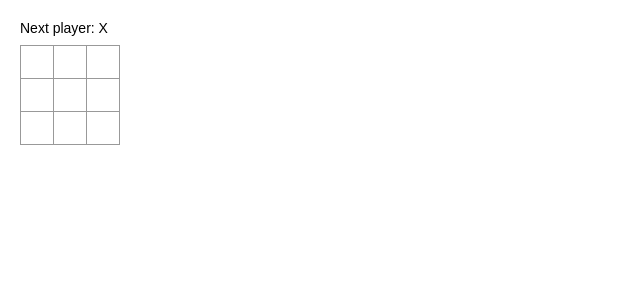
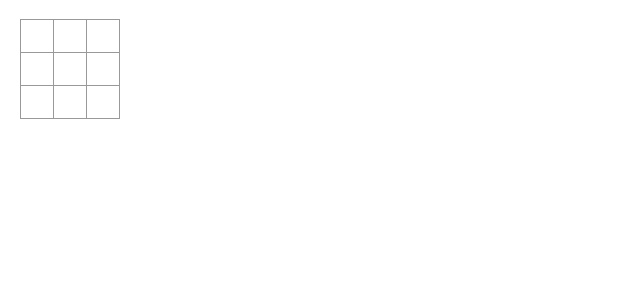
Before and after one commit to ya-poo/react-tutorial, a React (Create React App) app: page / in a window 1280 px wide. Shown: the top 300 px of the page, without its empty margins (0-640 px from the left). Built offline with nearby package versions, Linux system fonts and the light colour scheme.

Commit message:
refactor(index): rewrite with typescript

```diff
--- a/src/index.tsx
+++ b/src/index.tsx
@@ -1,64 +1,106 @@
-import React from 'react';
+import React, { useState } from 'react';
 import ReactDOM from 'react-dom';
 import './index.css';
+import { Repeat } from "typescript-tuple";
 
-class Square extends React.Component {
-  render() {
-    return (
-      <button className="square">
-        {/* TODO */}
-      </button>
-    );
-  }
+type SquareState = 'O' | 'X' | null
+
+type SquareProps = {
+  value: SquareState
+  onClick: () => void
 }
 
-class Board extends React.Component {
-  renderSquare(i: number) {
-    return <Square/>;
+const Square = (props: SquareProps) => (
+  <button className="square" onClick={props.onClick}>{props.value}</button>
+)
+
+type BoardState = Repeat<SquareState, 9>
+
+type BoardProps = {
+  squares: BoardState
+  onClick: (i: number) => void
 }
 
-  render() {
-    const status = 'Next player: X';
+const Board = (props: BoardProps) => {
+  const renderSquare = (i: number) => {
+    return <Square value={props.squares[i]} onClick={() => props.onClick(i)}/>;
+  }
 
   return (
     <div>
-        <div className="status">{status}</div>
       <div className="board-row">
-          {this.renderSquare(0)}
-          {this.renderSquare(1)}
-          {this.renderSquare(2)}
+        {renderSquare(0)}
+        {renderSquare(1)}
+        {renderSquare(2)}
       </div>
       <div className="board-row">
-          {this.renderSquare(3)}
-          {this.renderSquare(4)}
-          {this.renderSquare(5)}
+        {renderSquare(3)}
+        {renderSquare(4)}
+        {renderSquare(5)}
       </div>
       <div className="board-row">
-          {this.renderSquare(6)}
-          {this.renderSquare(7)}
-          {this.renderSquare(8)}
+        {renderSquare(6)}
+        {renderSquare(7)}
+        {renderSquare(8)}
       </div>
     </div>
-    );
-  }
+  )
 }
 
-class Game extends React.Component {
-  render() {
+type Step = {
+  squares: BoardState
+  xIsNext: boolean
+}
+
+type GameState = {
+  readonly history: Step[]
+  readonly stepNumber: number
+}
+
+const Game = () => {
+  const [state, setState] = useState<GameState>({
+    history: [
+      {
+        squares: [null, null, null, null, null, null, null, null, null],
+        xIsNext: true,
+      },
+    ],
+    stepNumber: 0,
+  })
+
+  const current = state.history[state.stepNumber]
+
+  const handleClick = (i: number) => {
+    const squares = current.squares.slice() as BoardState
+    squares[i] = current.xIsNext ? 'X' : 'O'
+
+    const next: Step = {
+      squares: squares,
+      xIsNext: !current.xIsNext,
+    }
+
+    setState(({ history, stepNumber }) => {
+      const newHistory = history.slice(0, stepNumber + 1).concat(next)
+
+      return {
+        history: newHistory,
+        stepNumber: stepNumber + 1,
+      }
+    })
+  }
+
   return (
     <div className="game">
       <div className="game-board">
-          <Board/>
+        <Board squares={current.squares} onClick={handleClick}/>
       </div>
       <div className="game-info">
         <div>{/* status */}</div>
         <ol>{/* TODO */}</ol>
       </div>
     </div>
-    );
+  )
 }
-}
-
 // ========================================
 
 ReactDOM.render(
```
Lines whose indentation alone changed are shown as unchanged.
